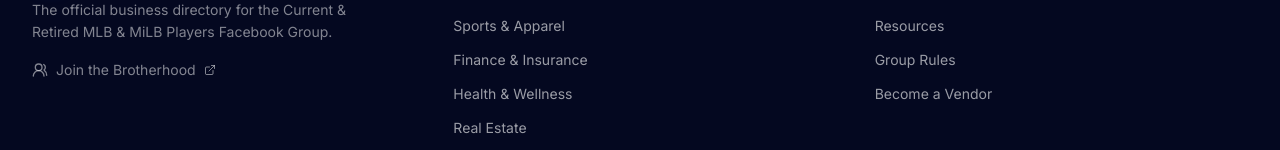
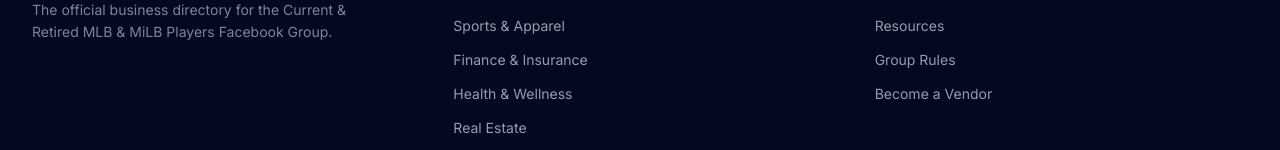
Before and after one commit to SteamWorksWeb/mlb-milb, a Next.js app: page / in a window 1280 px wide. Shown: the part 1888-2038 px from the top of the page. Built offline with nearby package versions, Linux system fonts and the light colour scheme.

Commit message:
fix: remove Join the Brotherhood footer link and unused icon imports

```diff
--- a/src/components/Footer.tsx
+++ b/src/components/Footer.tsx
@@ -1,5 +1,5 @@
 import Link from "next/link";
-import { Users2, ExternalLink } from "lucide-react";
+
 
 const footerLinks = [
   {
@@ -44,17 +44,7 @@
             <p className="text-sm text-white/50 leading-relaxed max-w-xs">
               The official business directory for the Current &amp; Retired MLB &amp; MiLB Players Facebook Group.
             </p>
-            <a
-              href="https://facebook.com"
-              target="_blank"
-              rel="noopener noreferrer"
-              className="inline-flex items-center gap-2 text-sm text-white/50 hover:text-diamond-400 transition-colors"
-              aria-label="Join the Facebook Group"
-            >
-              <Users2 size={16} />
-              Join the Brotherhood
-              <ExternalLink size={12} />
-            </a>
+
           </div>
 
           {/* Nav groups */}
```
